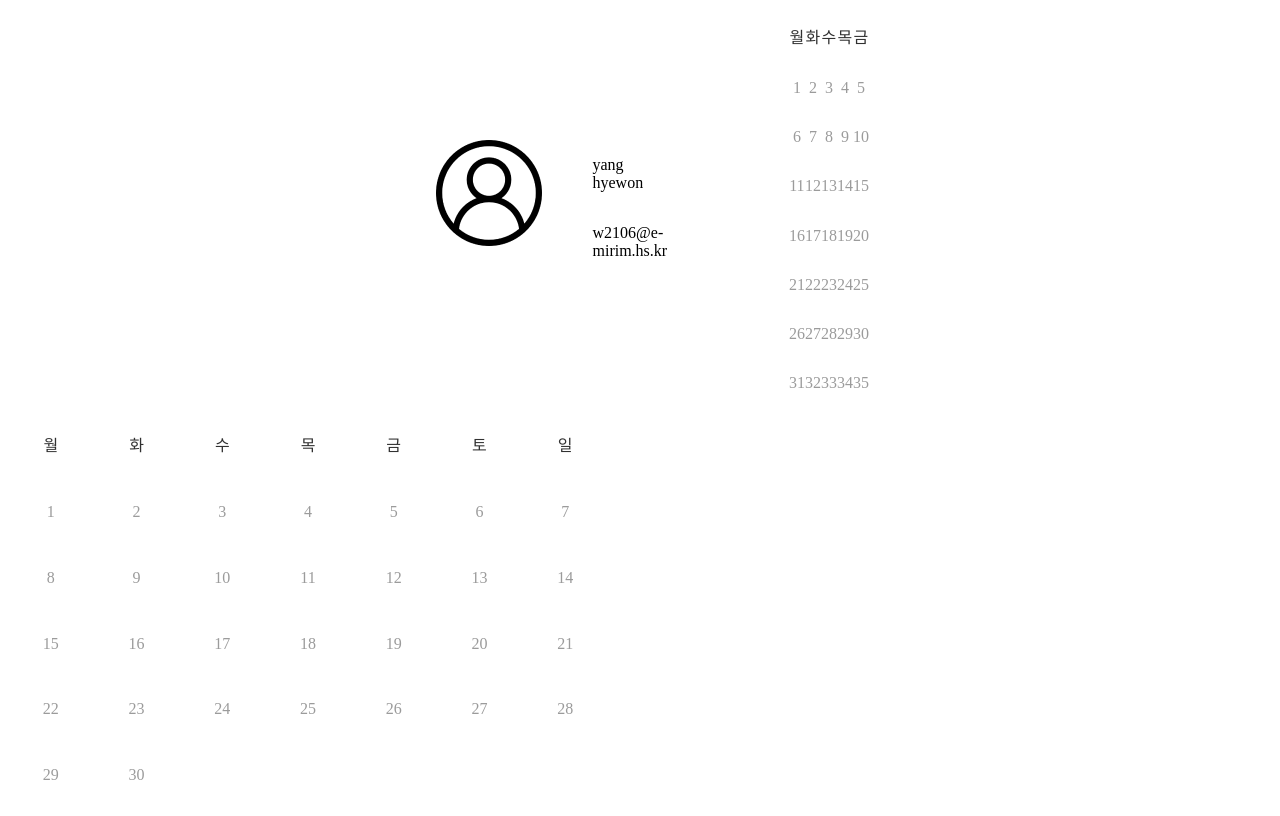
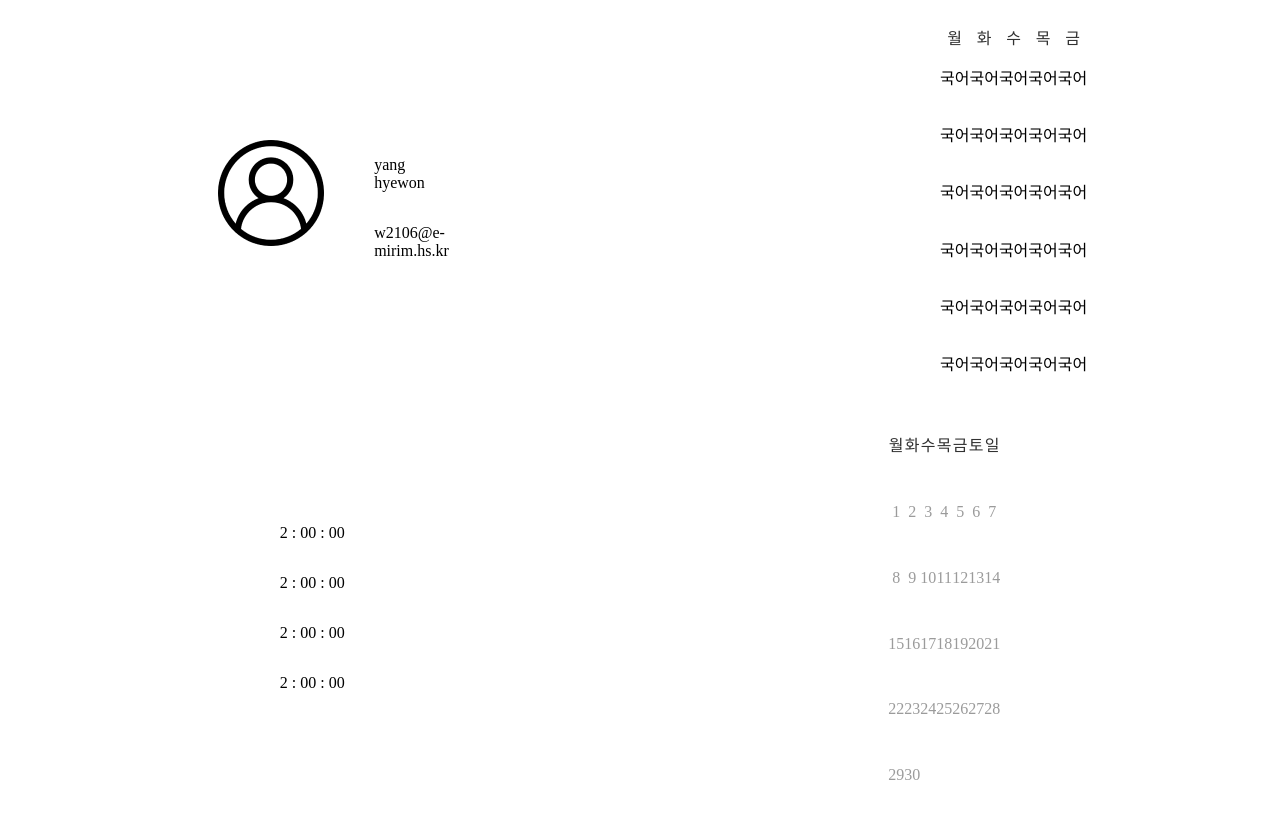
Before and after one commit to Z0ro0/study-0, a plain HTML site: page Mypage.html in a window 1280 px wide. Drawn offline with Linux system fonts and the light colour scheme.

Commit message:
대충 거의 정렬

```diff
--- a/Mypage.html
+++ b/Mypage.html
@@ -28,48 +28,46 @@
 
                 <!-- .grid-item{$}*30 30개 만들기-->
 
-                <div class="grid-item">1</div>
-                <div class="grid-item">2</div>
-                <div class="grid-item">3</div>
-                <div class="grid-item">4</div>
-                <div class="grid-item">5</div>
-                <div class="grid-item">6</div>
-                <div class="grid-item">7</div>
-                <div class="grid-item">8</div>
-                <div class="grid-item">9</div>
-                <div class="grid-item">10</div>
-                <div class="grid-item">11</div>
-                <div class="grid-item">12</div>
-                <div class="grid-item">13</div>
-                <div class="grid-item">14</div>
-                <div class="grid-item">15</div>
-                <div class="grid-item">16</div>
-                <div class="grid-item">17</div>
-                <div class="grid-item">18</div>
-                <div class="grid-item">19</div>
-                <div class="grid-item">20</div>
-                <div class="grid-item">21</div>
-                <div class="grid-item">22</div>
-                <div class="grid-item">23</div>
-                <div class="grid-item">24</div>
-                <div class="grid-item">25</div>
-                <div class="grid-item">26</div>
-                <div class="grid-item">27</div>
-                <div class="grid-item">28</div>
-                <div class="grid-item">29</div>
-                <div class="grid-item">30</div>
-                <div class="grid-item">31</div>
-                <div class="grid-item">32</div>
-                <div class="grid-item">33</div>
-                <div class="grid-item">34</div>
-                <div class="grid-item">35</div>
+                <div class="grid-item1">국어</div>
+                <div class="grid-item1">국어</div>
+                <div class="grid-item1">국어</div>
+                <div class="grid-item1">국어</div>
+                <div class="grid-item1">국어</div>
+                <div class="grid-item1">국어</div>
+                <div class="grid-item1">국어</div>
+                <div class="grid-item1">국어</div>
+                <div class="grid-item1">국어</div>
+                <div class="grid-item1">국어</div>
+                <div class="grid-item1">국어</div>
+                <div class="grid-item1">국어</div>
+                <div class="grid-item1">국어</div>
+                <div class="grid-item1">국어</div>
+                <div class="grid-item1">국어</div>
+                <div class="grid-item1">국어</div>
+                <div class="grid-item1">국어</div>
+                <div class="grid-item1">국어</div>
+                <div class="grid-item1">국어</div>
+                <div class="grid-item1">국어</div>
+                <div class="grid-item1">국어</div>
+                <div class="grid-item1">국어</div>
+                <div class="grid-item1">국어</div>
+                <div class="grid-item1">국어</div>
+                <div class="grid-item1">국어</div>
+                <div class="grid-item1">국어</div>
+                <div class="grid-item1">국어</div>
+                <div class="grid-item1">국어</div>
+                <div class="grid-item1">국어</div>
+                <div class="grid-item1">국어</div>
             </div>
         </div>
     </div>
 
-
+<div id="container2">
     <div id="usertime">
-
+        <p class="time1">2 : 00 : 00</p>
+        <p class="time2">2 : 00 : 00</p>
+        <p class="time3">2 : 00 : 00</p>
+        <p class="time4">2 : 00 : 00</p>
     </div>
 
     <div id="usercalendar">
@@ -116,5 +114,6 @@
             <div class="grid-item">30</div>
         </div>
     </div>
+</div>
 </body>
 </html>
--- a/style.css
+++ b/style.css
@@ -3,6 +3,7 @@
     flex-wrap: wrap;
     justify-content: center;
     align-items: center;
+    justify-content: space-around;
 }
 #profile{
     display: inline-flex;
@@ -24,7 +25,7 @@
     display: flex;
 }
 #usertable{
-    display: flex;
+    display: inline-flex;
     margin-left: 10%;
 }
 .grid-container{
@@ -37,7 +38,21 @@
 
 
 
+#container2{
+    display: flex;
+    flex-wrap: wrap;
+    justify-content: center;
+    align-items: center;
+    justify-content: space-around;
+}
+#usertime{
+    display: inline-flex;
+    flex-direction: column;
+}
+#usercalendar{
+    display: inline-flex;
 
+}
 
 .grid-container2{
     display: grid;
```
